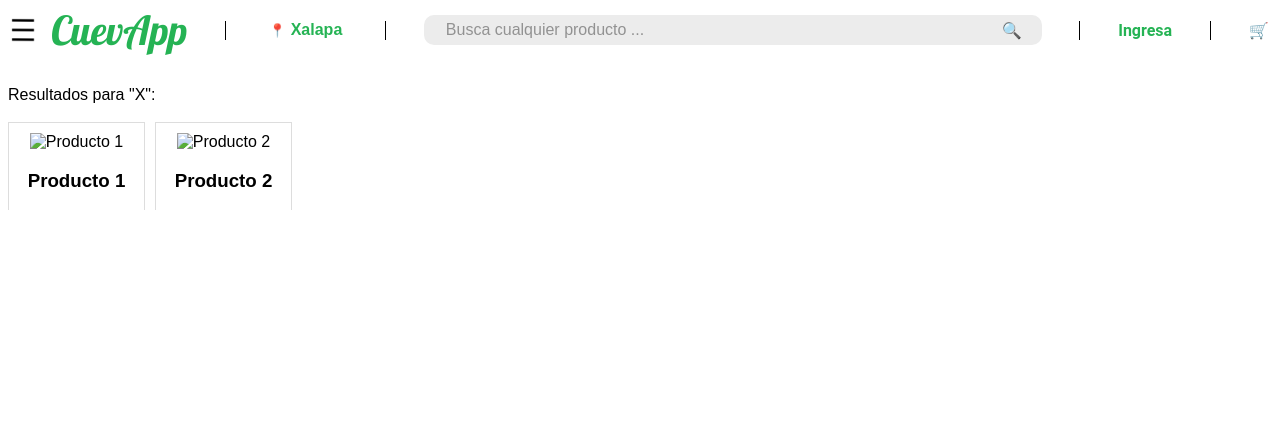
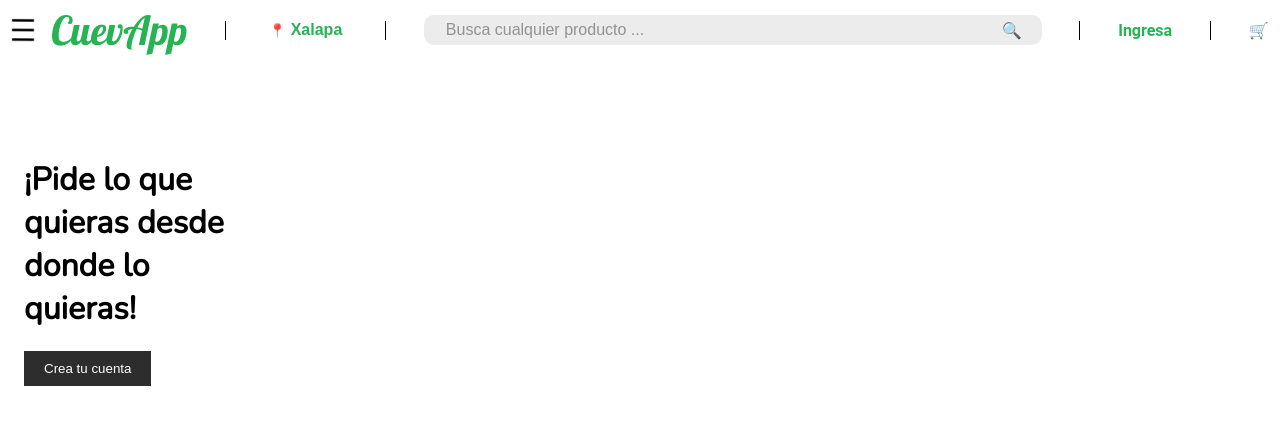
Before and after one commit to TRENCH13/CuevApp, a plain HTML site: page AbarrotesCuevas/HTML/inicio.html in a window 1280 px wide. Drawn offline with nearby package versions, Linux system fonts and the light colour scheme.

Commit message:
Revert "Add files via upload"
This reverts commit e8de6bfff3c9b917b0777cc98bc0d167d08be6eb.

```diff
--- a/AbarrotesCuevas/HTML/inicio.html
+++ b/AbarrotesCuevas/HTML/inicio.html
@@ -66,10 +66,7 @@
             <!-- Icono del carrito de compras -->
             <div class="cart-icon">🛒</div>
         </div>
-        <main>
-            <iframe name="paginas" src="productos.html" frameborder="0"></iframe>
-        </main>
-        <!--<div id="main-content-container"></div>-->
+        <div id="main-content-container"></div>
     <script src="../JAVASCRIPT/logica.js"></script>
   </body>
 </html>
```
Also changed, not shown: AbarrotesCuevas/HTML/detailsProduct.html (+2 -2 lines), AbarrotesCuevas/HTML/productos.html (+0 -2 lines).
